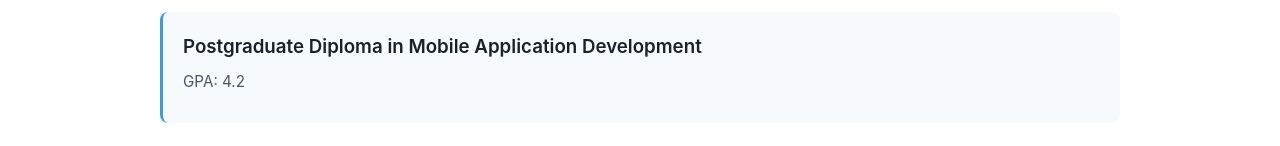
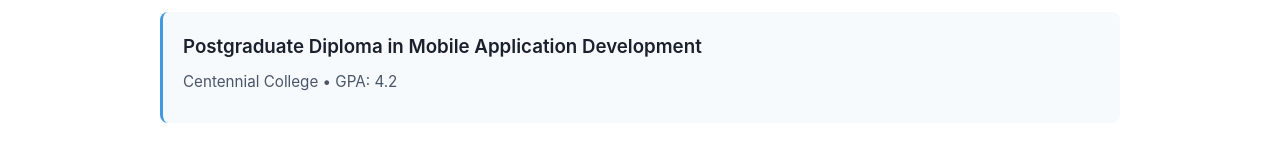
Before and after one commit to mudrap2706/mudrap2706.github.io, a plain HTML site: page index.html in a window 1280 px wide. Shown: the part 785-931 px from the top of the page. Drawn offline with Linux system fonts and the light colour scheme.

Commit message:
Added Education

```diff
--- a/index.html
+++ b/index.html
@@ -303,7 +303,7 @@
 
         <div class="education-item">
             <h3>Postgraduate Diploma in Mobile Application Development</h3>
-            <p class="details">GPA: 4.2</p>
+           <p class="details">Centennial College • GPA: 4.2</p>
         </div>
 
         <div class="education-item">
```
